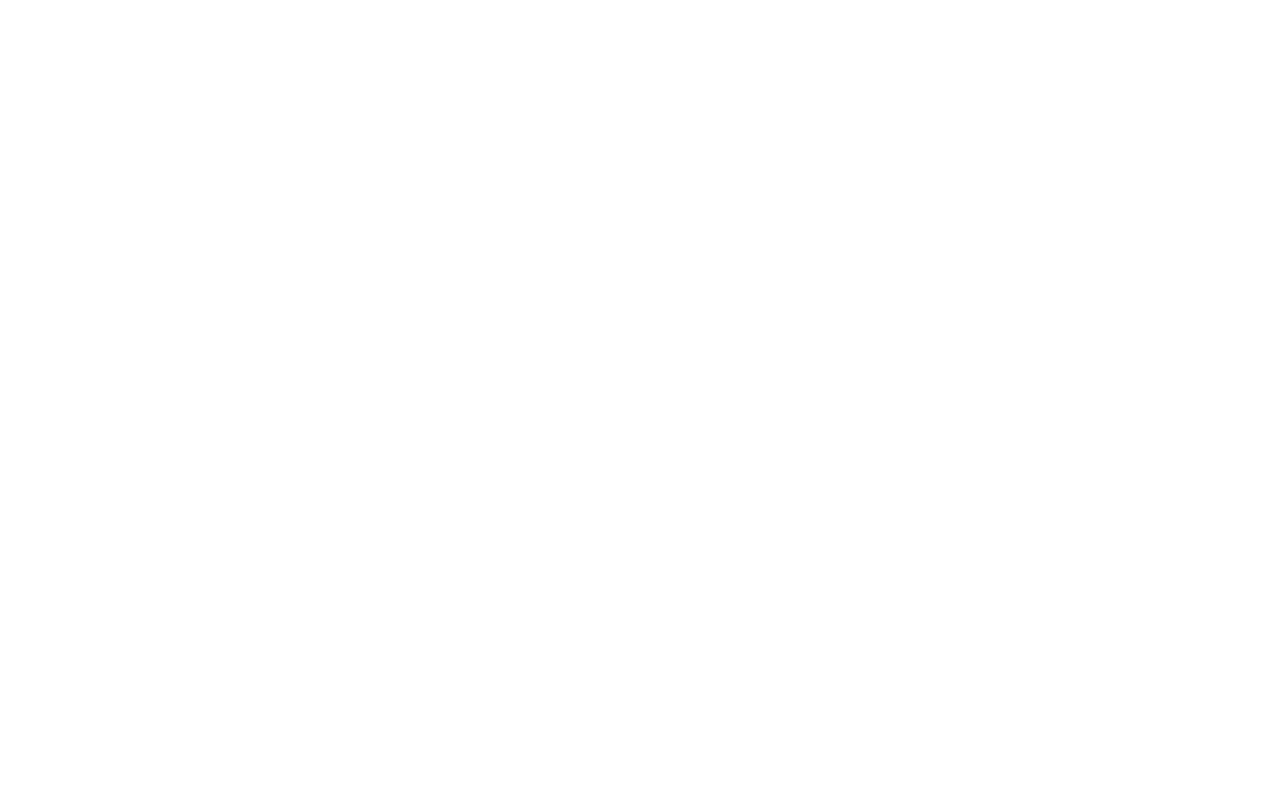
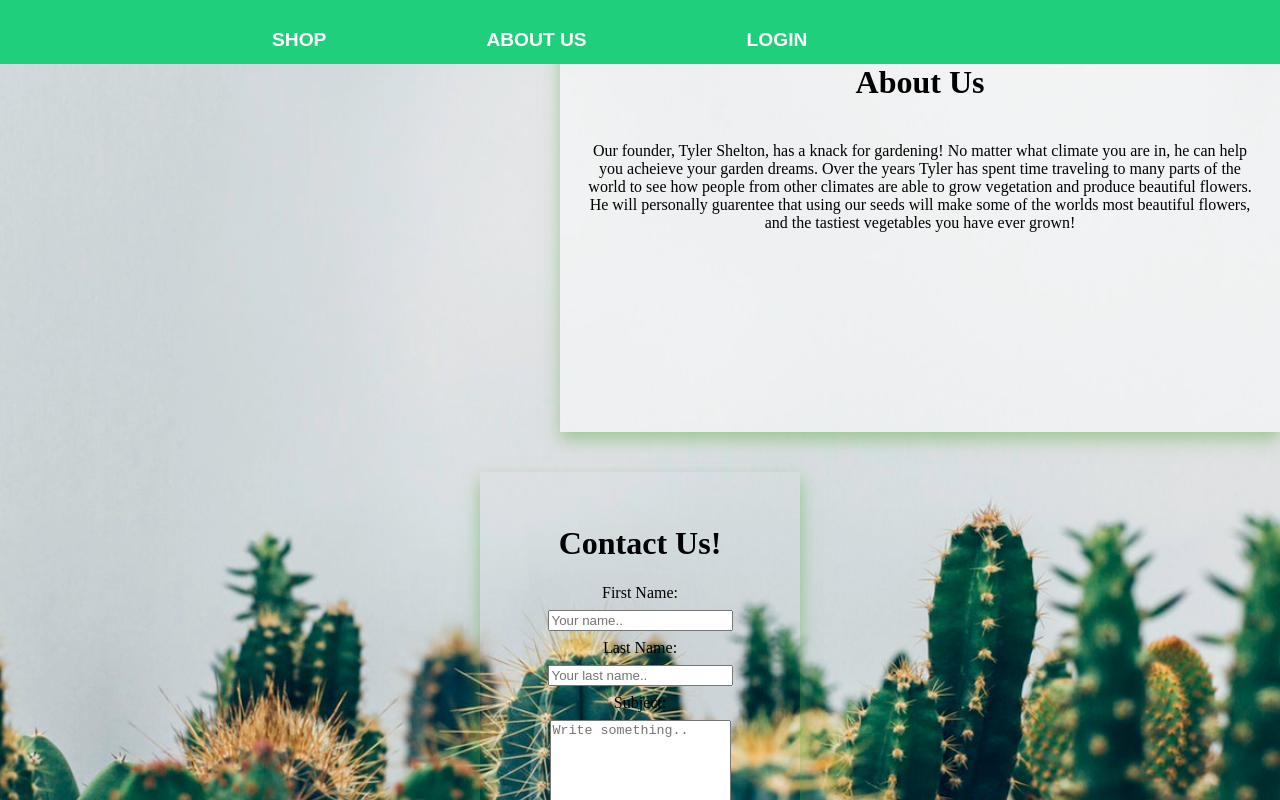
Before and after one commit to donotriplett/GardenPage, an Angular app: page /about in a window 1280 px wide. Shown: the top 800 px of the page. Built offline with nearby package versions, Linux system fonts and the light colour scheme; a web font is replaced by a local one.

Commit message:
njt last

```diff
--- a/src/app/about/about.component.css
+++ b/src/app/about/about.component.css
@@ -1,19 +1,19 @@
 .background {
-    background-image: url("./about-bkg.jpeg");
+    background-image: url("./cactus-nice.jpeg");
     background-repeat: no-repeat;
     background-size: cover;
 }
 
 .container {
-    margin-top: 8vh;
+    margin-top: 4vh;
 }
 
 .aboutBox{
-    width: 90em;
-    height: 30em;
-    margin-left: 15em;
+    width: 45em;
+    height: 25em;
+    margin-left: 35em;
     background-color: rgba(255, 255, 255, 0.5);
-    box-shadow: 0 8px 16px 0 rgba(102, 174, 79, .9);
+    box-shadow: 0 8px 16px 0 rgba(102, 174, 79, .5);
 }
 
 .ourStory{
@@ -37,7 +37,7 @@
     display: inline-block;
     width: 20vw;
     padding: 2em;
-    box-shadow: 0 8px 16px 0 rgba(102, 174, 79, .9);
+    box-shadow: 0 8px 16px 0 rgba(102, 174, 79, .6);
 }
 
 .fName {
--- a/src/app/about/about.component.html
+++ b/src/app/about/about.component.html
@@ -3,53 +3,16 @@
         <div class="aboutBox">
             <h1 class="aboutUsTitle">About Us</h1>
             <p class="ourStory">
-                Lorem ipsum dolor sit amet consectetur adipisicing elit. Dolores, qui. Sint, odio? Molestiae, eos
-                dolorum
-                nesciunt, architecto rerum ipsa at odio necessitatibus distinctio assumenda voluptate enim tenetur
-                consequuntur? Natus, commodi?Lorem ipsum dolor sit amet consectetur adipisicing elit. Illum enim
-                mollitia
-                sunt
-                ex odit, sit possimus in debitis eveniet, dolore ipsum eligendi omnis at eaque beatae excepturi nemo
-                tempore
-                Lorem ipsum dolor, sit amet consectetur adipisicing elit. Harum doloremque non architecto molestias
-                totam
-                iste
-                eaque alias incidunt quibusdam? Accusamus eveniet quae ad saepe deleniti sint praesentium quo
-                molestiae!
-                Earum.
-                Lorem ipsum dolor sit amet consectetur adipisicing elit. Dolores, qui. Sint, odio? Molestiae, eos
-                dolorum
-                nesciunt, architecto rerum ipsa at odio necessitatibus distinctio assumenda voluptate enim tenetur
-                consequuntur? Natus, commodi?Lorem ipsum dolor sit amet consectetur adipisicing elit. Illum enim
-                mollitia
-                sunt
-                ex odit, sit possimus in debitis eveniet, dolore ipsum eligendi omnis at eaque beatae excepturi nemo
-                tempore
-                Lorem ipsum dolor, sit amet consectetur adipisicing elit. Harum doloremque non architecto molestias
-                totam
-                iste
-                eaque alias incidunt quibusdam? Accusamus eveniet quae ad saepe deleniti sint praesentium quo
-                molestiae!
-                Earum.
-                Lorem ipsum dolor sit amet consectetur adipisicing elit. Dolores, qui. Sint, odio? Molestiae, eos
-                dolorum
-                nesciunt, architecto rerum ipsa at odio necessitatibus distinctio assumenda voluptate enim tenetur
-                consequuntur? Natus, commodi?Lorem ipsum dolor sit amet consectetur adipisicing elit. Illum enim
-                mollitia
-                sunt
-                ex odit, sit possimus in debitis eveniet, dolore ipsum eligendi omnis at eaque beatae excepturi nemo
-                tempore
-                Lorem ipsum dolor, sit amet consectetur adipisicing elit. Harum doloremque non architecto molestias
-                totam
-                iste
-                eaque alias incidunt quibusdam? Accusamus eveniet quae ad saepe deleniti sint praesentium quo
-                molestiae!
-                Earum.
+                Our founder, Tyler Shelton, has a knack for gardening! No matter what climate you are in, he can help you acheieve your garden dreams.
+                Over the years Tyler has spent time traveling to many parts of the world to see how people from other climates are able to grow vegetation
+                and produce beautiful flowers. He will personally guarentee that using our seeds will make some of the worlds most beautiful flowers, and
+                the tastiest vegetables you have ever grown!
             </p>
         </div>
 
         <div class="formWrapper">
             <form class="form" action="action_page.php">
+                <h1> Contact Us!</h1>
                 <div class="inputs">
                     <label class="fName" for="fname">First Name:</label>
                     <input class="fNameInput" type="text" name="firstname" placeholder="Your name..">
--- a/src/app/shop/shop.component.css
+++ b/src/app/shop/shop.component.css
@@ -3,8 +3,9 @@
 }
 
 .header {
-    color: rgba(102, 174, 79);
+    color: #20CF7C;
     text-align: center;
+    font-family: 'Trebuchet MS', 'Lucida Sans Unicode', 'Lucida Grande', 'Lucida Sans', Arial, sans-serif;
 }
 
 .mainDiv {
--- a/src/app/shop/shop.component.html
+++ b/src/app/shop/shop.component.html
@@ -1,6 +1,6 @@
 <div class="background">
-  <h1 class="header">The Garden</h1>
-  <hr />
+  <h1 class="header">Our Garden, Your Choice</h1>
+  <!-- <hr /> -->
   <div class="mainDiv">
     <div class="card" *ngFor="let plant of plants">
       <div class="container">
```
Also changed, not shown: src/app/navbar/navbar.component.html (+0 -16 lines), src/app/about/cactus-nice.jpeg (added).
